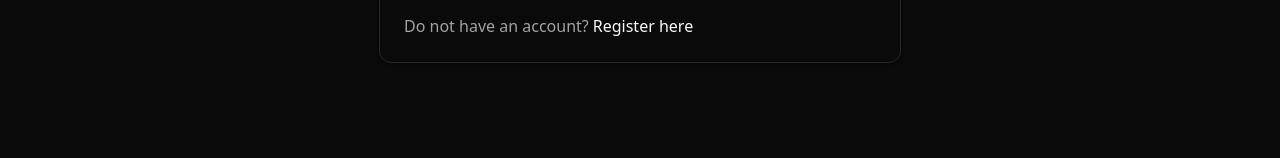
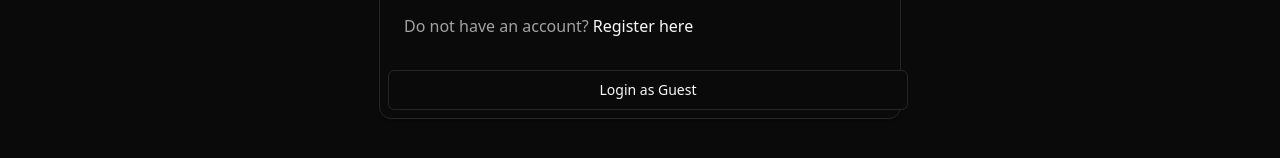
Before and after one commit to azeemuddinaziz/tasker, a Next.js app: page /login in a window 1280 px wide. Shown: the part 454-612 px from the top of the page. Built offline with nearby package versions, Linux system fonts and the light colour scheme.

Commit message:
feature: create a `Login as guest` button.

```diff
--- a/src/app/login/page.tsx
+++ b/src/app/login/page.tsx
@@ -137,6 +137,16 @@ const Login = () => {
               </Link>
             </span>
           </CardFooter>
+
+           <Button
+          className="w-full m-2 "
+          variant={"outline"}
+          onClick={() => {
+            setFormData({ username: "Guest", password: "Guest" });
+          }}
+        >
+          Login as Guest
+        </Button>
         </Card>
       </div>
     </div>
```
